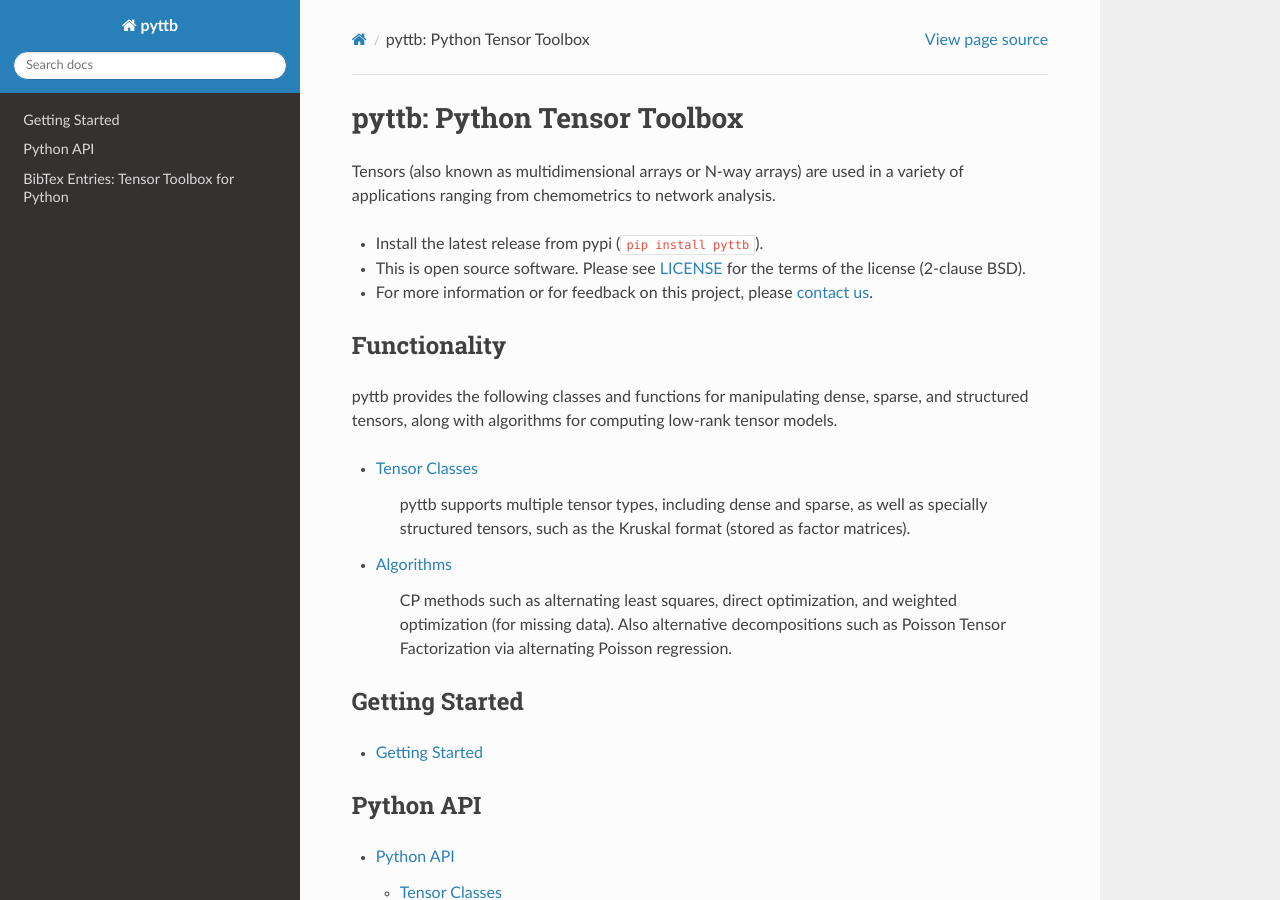
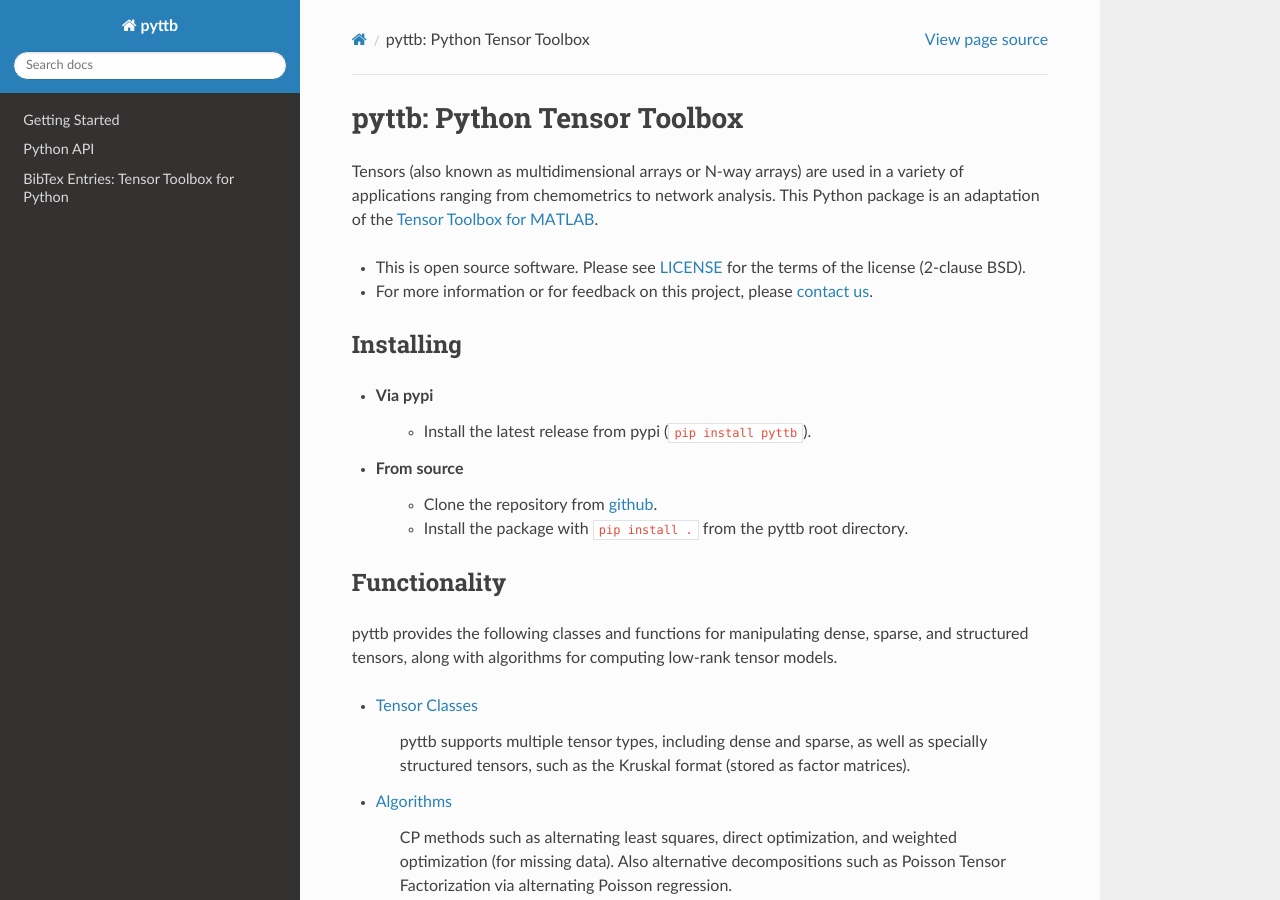
Before and after one commit to sandialabs/pyttb, a Sphinx documentation site: the page built from docs/source/index.rst, in a window 1280 px wide and 900 px high. Built offline with Sphinx 7.4.7 and the Read the Docs theme 3.1.0, drawn with Linux system fonts in a browser that asks for light colours; the version number is read from the project's files by our own code.

Commit message:
Various documentation updates, on top of Nick's Fortran fixes.

```diff
--- a/docs/source/index.rst
+++ b/docs/source/index.rst
@@ -4,15 +4,24 @@
 ****************************
 Tensors (also known as multidimensional arrays or N-way arrays) are used
 in a variety of applications ranging from chemometrics to network
-analysis.
+analysis. This Python package is an adaptation of the
+`Tensor Toolbox for MATLAB <https://www.tensortoolbox.org>`_.
 
--  Install the latest release from pypi (``pip install pyttb``).
 -  This is open source software. Please see `LICENSE`_ for the
    terms of the license (2-clause BSD).
 -  For more information or for feedback on this project, please `contact us`_.
 
 .. _`LICENSE`: ../../../LICENSE
 .. _contact us: #contact
+
+Installing
+==========
+
+* Via pypi
+   -  Install the latest release from pypi (``pip install pyttb``).
+* From source
+   -  Clone the repository from `github <https://github.com/sandialabs/pyttb>`_.
+   -  Install the package with ``pip install .`` from the pyttb root directory.
 
 Functionality
 ==============
```
Also changed, not shown: 2 other files.
